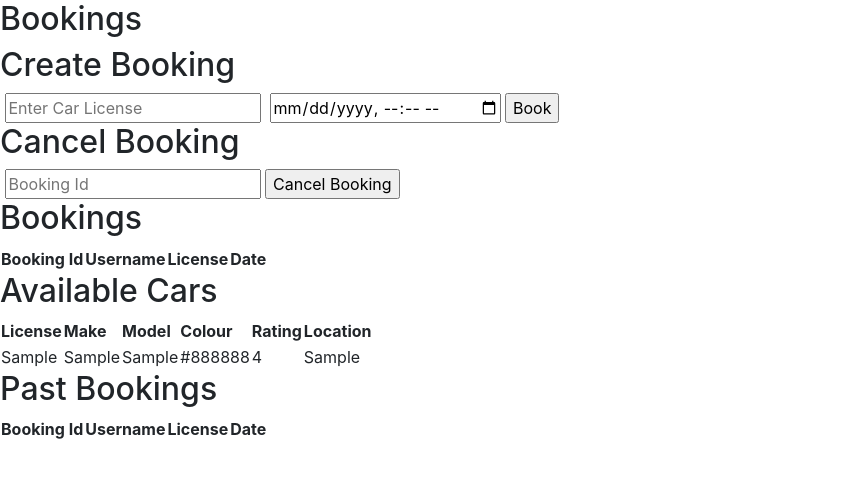
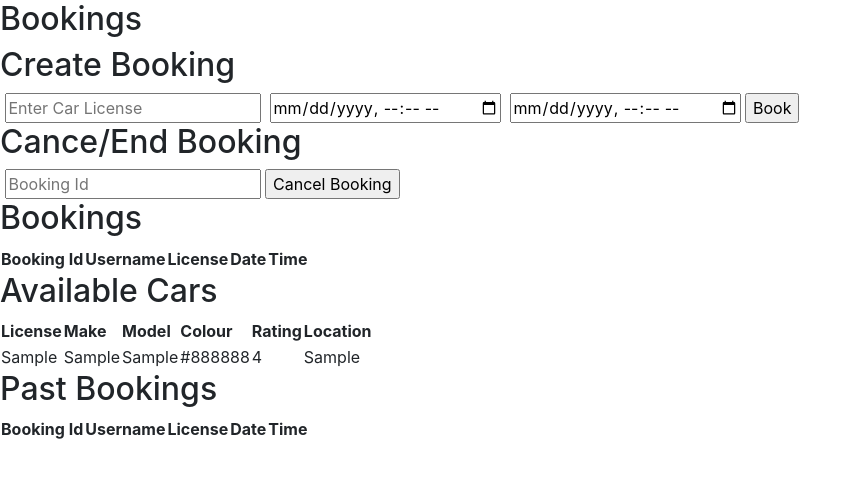
Before and after one commit to TaylorCairns/PP1-02-MON1230-TEAM6, a Flask app: page /rent in a window 1280 px wide. Shown: the part 66-544 px from the top of the page, without its empty margins (0-861 px from the left). Run offline with Flask 2, Linux system fonts and the light colour scheme; the visitor is signed in with stand-in values (Sample User, id 1); tables that the repository leaves empty or names only in its code hold one stand-in row (values such as "Sample post"); lists and menus that the app fills with data are empty; some libraries are stand-ins or nearby versions.

Commit message:
Booking - Added Date and Time

```diff
--- a/app.py
+++ b/app.py
@@ -107,7 +107,6 @@ def rent():
 
             cursor = mysql.connection.cursor(MySQLdb.cursors.DictCursor)
 
-
             cursor.execute('SELECT * FROM cars')
             cars = cursor.fetchall()
 
@@ -128,7 +127,8 @@ def booking():
                 user = session['user']
 
                 carLicense = request.form['carLicense']
-                date = request.form['dateandtime']
+                date = request.form['date']
+                time = request.form['time']
 
                 cursor = mysql.connection.cursor(MySQLdb.cursors.DictCursor)
                 cursor.execute('SELECT * FROM cars WHERE license = %s', (carLicense, ))
@@ -143,7 +143,7 @@ def booking():
                 if cars:
 
                     cursor = mysql.connection.cursor(MySQLdb.cursors.DictCursor)
-                    cursor.execute('INSERT INTO bookings (username, license, date, completed) VALUES (%s, %s, %s, %s)', (user, carLicense, date, 'No'))
+                    cursor.execute('INSERT INTO bookings (username, license, date, completed, time) VALUES (%s, %s, %s, %s, %s)', (user, carLicense, date, 'No', time))
                     mysql.connection.commit()
 
         return redirect(url_for('rent'))
--- a/templates/rent.html
+++ b/templates/rent.html
@@ -45,15 +45,19 @@
         <i class="fas fa-user"></i>
       </label>
       <input type="text" name="carLicense" placeholder="Enter Car License" id="carLicense" required>
-      <label for="Date & Time">
+      <label for="Date">
         <i class="fas fa-user"></i>
       </label>
-      <input type="datetime-local" id="dateandtime" placeholder="Example 2018-06-12T18-23" name="dateandtime" required>
+      <input type="datetime-local" id="dateandtime" placeholder="Example 2018-06-12" name="date" required>
+      <label for="Time">
+        <i class="fas fa-user"></i>
+      </label>
+      <input type="datetime-local" id="dateandtime" placeholder="Example 18-23" name="time" required>
 
       <input type="submit" value="Book">
     </form>
 
-    <h2>Cancel Booking</h2>
+    <h2>Cance/End Booking</h2>
 
     <form action="{{ url_for('cancelBooking') }}" method="post">
       <label for="cancelId">
@@ -72,6 +76,7 @@
           <TH>Username</TH>
           <TH>License</TH>
           <TH>Date</TH>
+          <TH>Time</TH>
 
         </TR>
 
@@ -81,6 +86,7 @@
           <TD>{{row.username}}</TD>
           <TD>{{row.license}}</TD>
           <TD>{{row.date}}</TD>
+          <TD>{{row.time}}</TD>
         </TR>
         {% endfor %}
         </table>
@@ -118,6 +124,7 @@
           <TH>Username</TH>
           <TH>License</TH>
           <TH>Date</TH>
+          <TH>Time</TH>
 
         </TR>
 
@@ -127,6 +134,7 @@
           <TD>{{row.username}}</TD>
           <TD>{{row.license}}</TD>
           <TD>{{row.date}}</TD>
+          <TD>{{row.time}}</TD>
         </TR>
         {% endfor %}
         </table>
```
